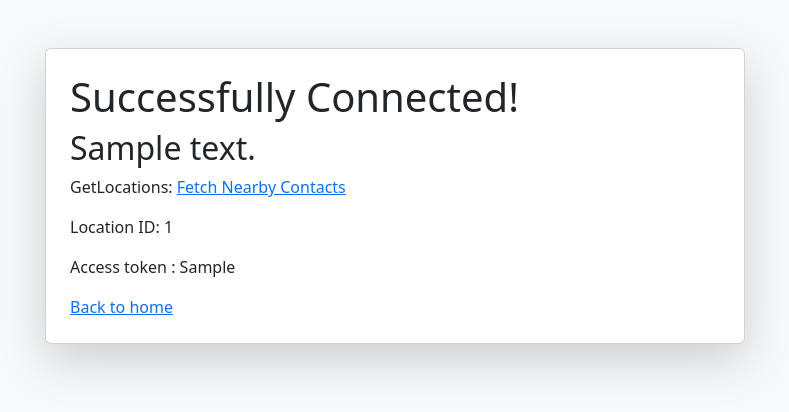
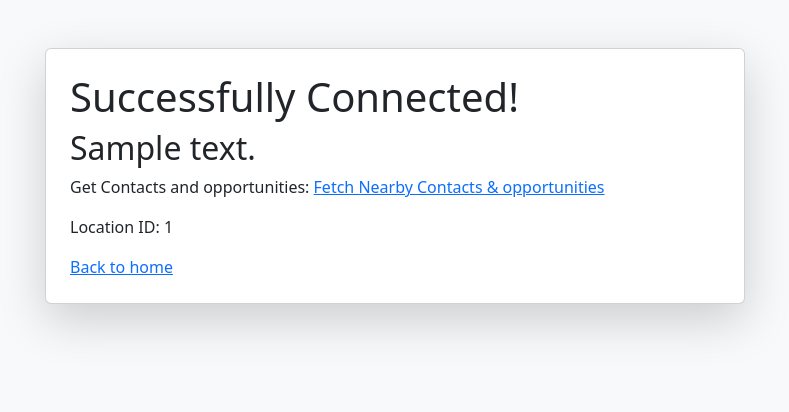
Before and after one commit to afeef-c/GHL--Workout, a Django app: template templates/success.html in a window 1280 px wide. Shown: the top 412 px of the page, without its empty margins (245-1034 px from the left). Run offline with Django 5.2, Linux system fonts and the light colour scheme; the template is opened without the code that fills it: most values are stand-ins (such as "Sample title", 1, 10 or a date in 2020); parts of the project's set-up code (start-up, migrations or seed data) failed here and were passed over.

Commit message:
first commit

```diff
--- a/ghl_auth/models.py
+++ b/ghl_auth/models.py
@@ -89,7 +89,7 @@ class Contact(models.Model):
 
 class Opportunity(models.Model):
     opportunity_id = models.CharField(max_length=255, unique=True)
-    contact_id = models.CharField(max_length=255, unique=True)
+    contact_id = models.CharField(max_length=255)
     name = models.CharField(max_length=255, blank=True, null=True)
     phone = models.CharField(max_length=20, blank=True, null=True)
     location_id = models.CharField(max_length=255)
--- a/ghl_auth/tasks.py
+++ b/ghl_auth/tasks.py
@@ -293,6 +293,7 @@ def fetch_opportunities_task(self, location_id=None):
 
 
 
+
 @shared_task(bind=True)
 def update_contact_opportunity_totals(self):
     try:
--- a/ghl_demo/settings.py
+++ b/ghl_demo/settings.py
@@ -95,7 +95,6 @@ AUTH_PASSWORD_VALIDATORS = [
 
 
 # Internationalization
-# https://docs.djangoproject.com/en/5.1/topics/i18n/
 
 LANGUAGE_CODE = 'en-us'
 
@@ -106,13 +105,10 @@ USE_I18N = True
 USE_TZ = True
 
 
-# Static files (CSS, JavaScript, Images)
-# https://docs.djangoproject.com/en/5.1/howto/static-files/
 
 STATIC_URL = 'static/'
 
-# Default primary key field type
-# https://docs.djangoproject.com/en/5.1/ref/settings/#default-auto-field
+
 
 DEFAULT_AUTO_FIELD = 'django.db.models.BigAutoField'
 
--- a/templates/success.html
+++ b/templates/success.html
@@ -3,10 +3,8 @@
 {% block content %}
     <h1>Successfully Connected!</h1>
     <h2>{{ message }}</h2>
-    <p>GetLocations: <a href="{% url 'fetch_contacts' location_id %}">Fetch Nearby Contacts</a></p>
+    <p>Get Contacts and opportunities: <a href="{% url 'fetch_contacts' location_id %}">Fetch Nearby Contacts & opportunities</a></p>
     <p>Location ID: {{ location_id }}</p>
-
-    <p>Access token : {{ access_token }}</p>
 
     <a href="/" class="button">Back to home</a>
 {% endblock content %}
```
Also changed, not shown: 1 other file.
